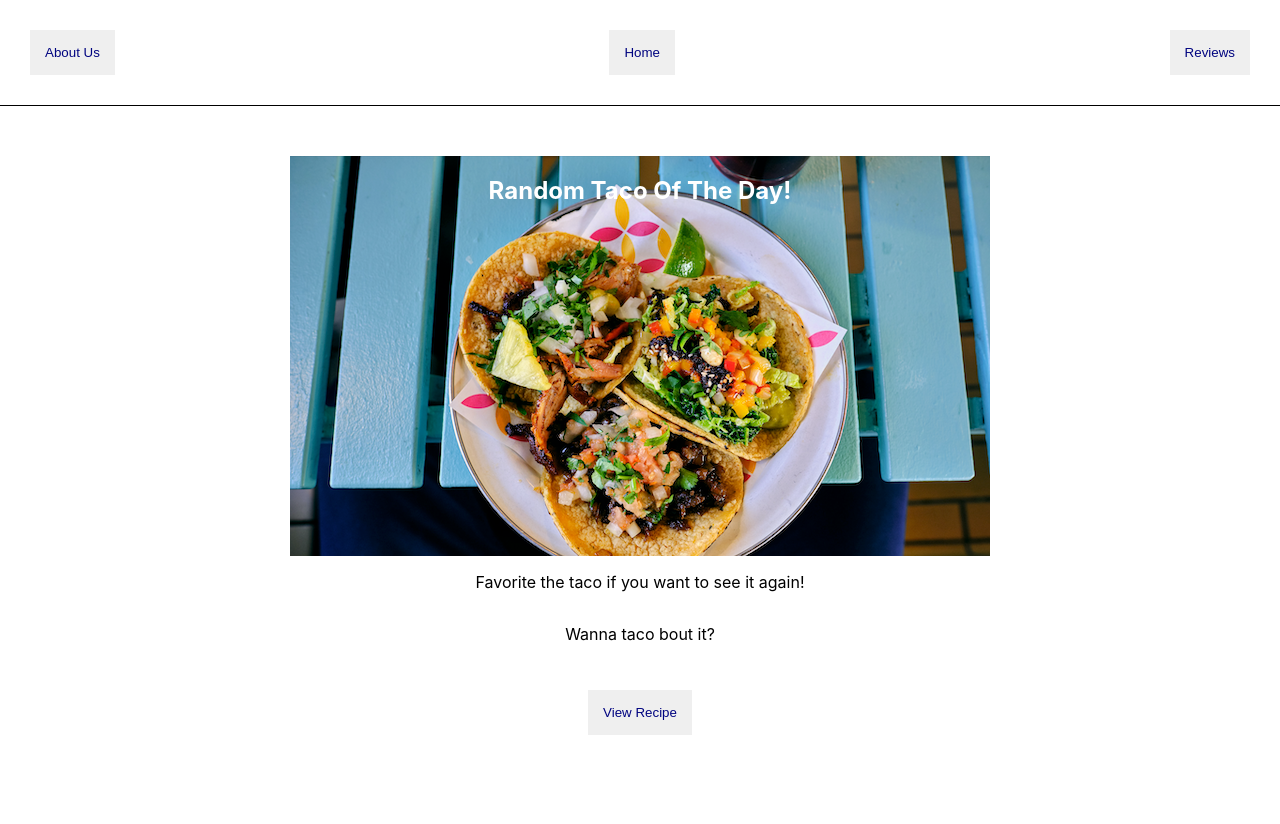
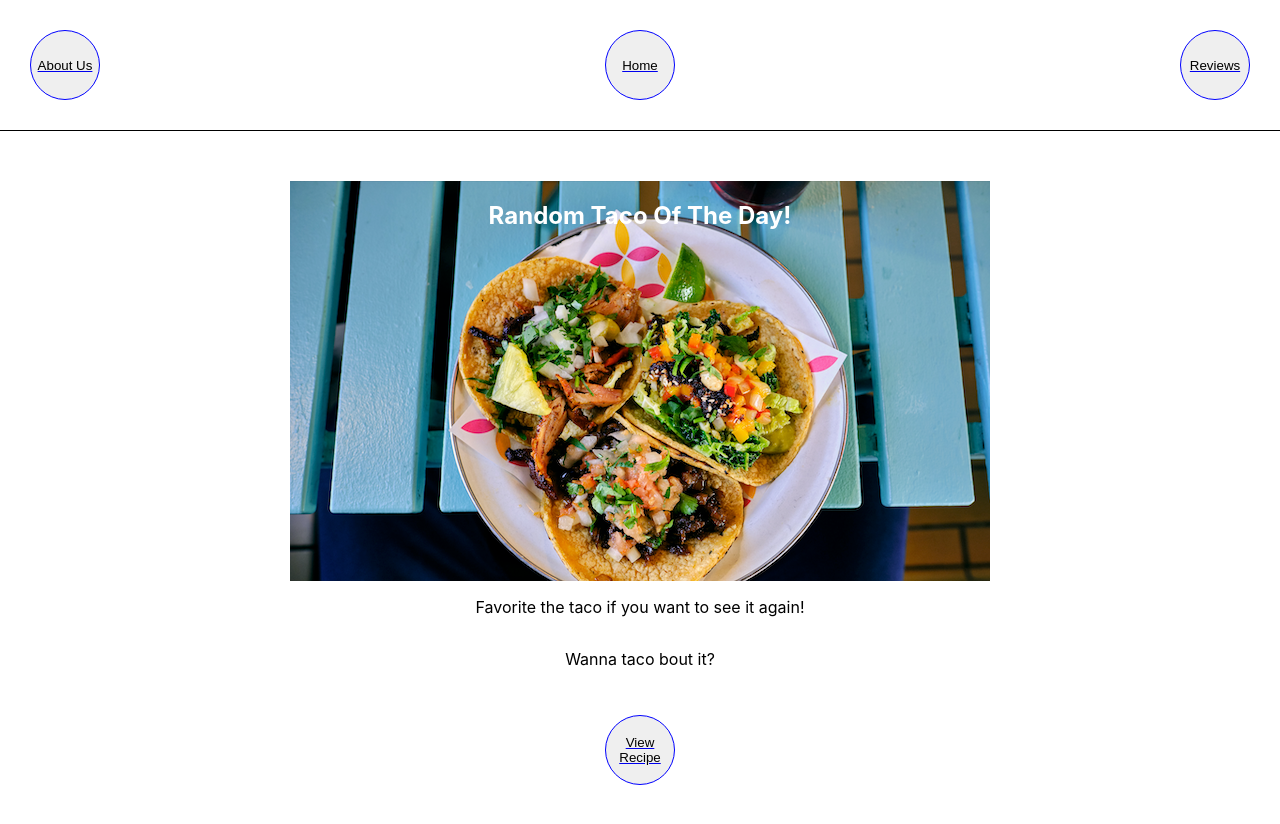
Before and after one commit to brycemara/taco-bout-it, a React (Create React App) app: page / in a window 1280 px wide. Shown: the top 824 px of the page. Built offline with nearby package versions, Linux system fonts and the light colour scheme.

Commit message:
style button

```diff
--- a/src/Nav/Nav.css
+++ b/src/Nav/Nav.css
@@ -7,10 +7,12 @@
 }
 
 button {
-  cursor: pointer;
-  border: pink;
-  padding: 15px;
-  color: rgb(0, 4, 128);
+    display: block;
+    height: 70px;
+    width: 70px;
+    border-radius: 50%;
+    border: 1px solid blue;
+    text-decoration: none;
 }
 
 .about-us .home .find-us {
```
Also changed, not shown: 1 other file (tests, documents, lock files or other folders).
